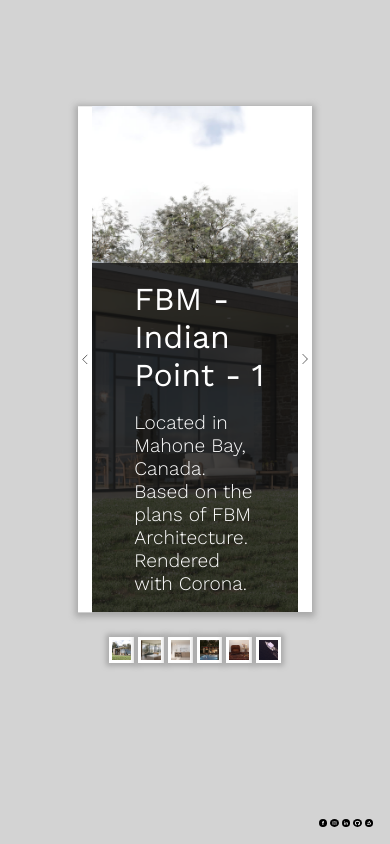
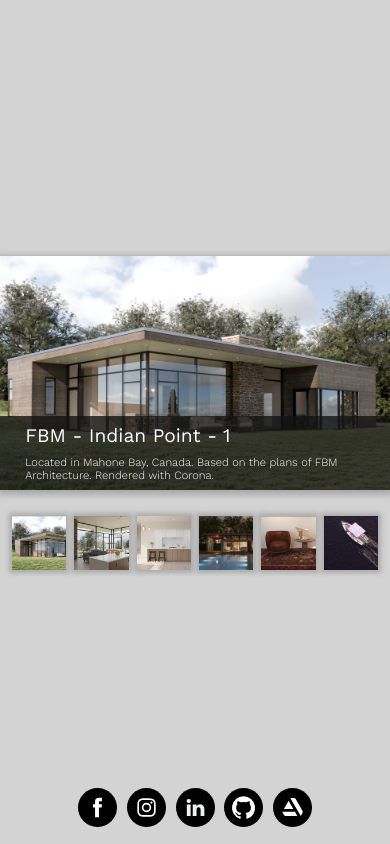
Before and after one commit to bencebakos3d/Gallery-Greenfox-Practice, a plain HTML site: page index.html in a window 390 px wide. Drawn offline with nearby package versions, Linux system fonts and the light colour scheme.

Commit message:
Mobile and tablet support added

```diff
--- a/index.html
+++ b/index.html
@@ -6,6 +6,8 @@
     <meta name="viewport" content="width=device-width, initial-scale=1.0">
     <title>Gallery</title>
     <link rel="stylesheet" href="styles.css">
+    <link rel="stylesheet" href="styles-tab.css">
+    <link rel="stylesheet" href="styles-mob.css">
     <script src="gallerydata.json"></script>
     <link rel="preconnect" href="https://fonts.googleapis.com">
     <script src="gallery.js"></script>
--- /dev/null
+++ b/styles-mob.css
@@ -0,0 +1,59 @@
+@media screen and (max-width: 550px) and (orientation: portrait) {
+    .gallery-wrapper {
+        height: 85vw;
+    }
+    .gallery-inner {
+        height: 60vw;
+    }
+    .gallery-button {
+        width: 50vw;
+        height: 60vw;
+        position: absolute;
+        background-image: none;
+        background-color: transparent;
+        z-index: 2;
+    }
+    #left-button {
+        background-image: none;
+        left: 0;
+    }
+
+    #right-button {
+        right: 0;
+    }
+    .image-main-wrapper {
+        position: relative;
+        width: 100vw;
+        z-index: 1;
+    }
+
+    .image-details-wrapper {
+        padding-bottom: 1vh;
+        padding-top: 1vh;
+    }
+    #image-title {
+        padding-left: 3vh;
+        font-size: 1.2rem;
+        margin-bottom: 1vh;
+    }
+    #image-text {
+        padding-left: 3vh;
+        font-size: 0.7rem;
+
+    }
+    .gallery-thumbnail-el {
+        width: 14vw;
+        height: 14vw;
+        border: none;
+    }
+
+    .icons-wrapper {
+        right: unset;
+        margin-left: auto;
+        margin-right: auto;
+        width: 60vw;
+    }
+    .icons-wrapper > img {
+        width: 10vw;
+    }
+}
--- /dev/null
+++ b/styles-tab.css
@@ -0,0 +1,22 @@
+@media screen and (max-width: 1400px) and (orientation: portrait){
+    .gallery-wrapper {
+        width: 100vw;
+        height: 65vw;
+    }
+    .gallery-inner {
+        height: 75%
+    }
+    .gallery-thumbnail-el {
+        width: 10vw;
+        height: 10vw;
+        margin-left: 1vw;
+        margin-right: 1vw;
+    }
+    .icons-wrapper{
+        width: 30vw;
+    }
+    .icons-wrapper > img {
+        width: 5vw;
+    }
+
+}
```
